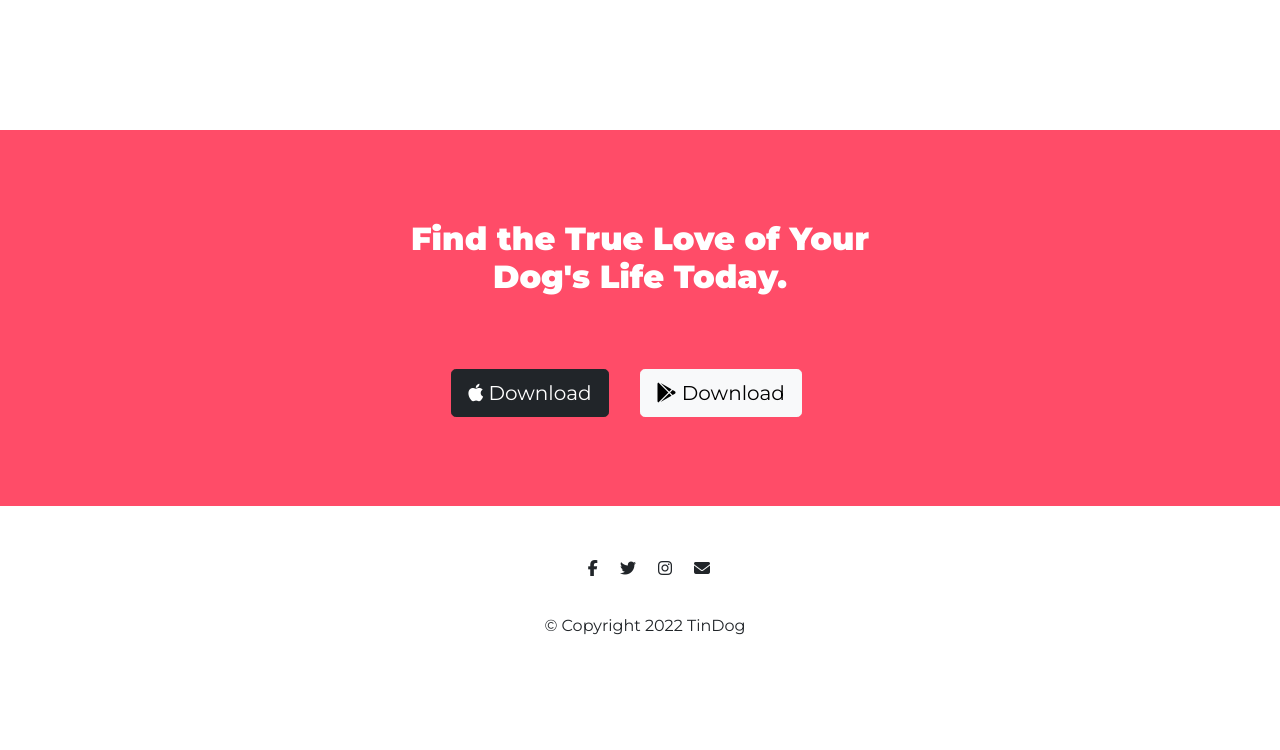
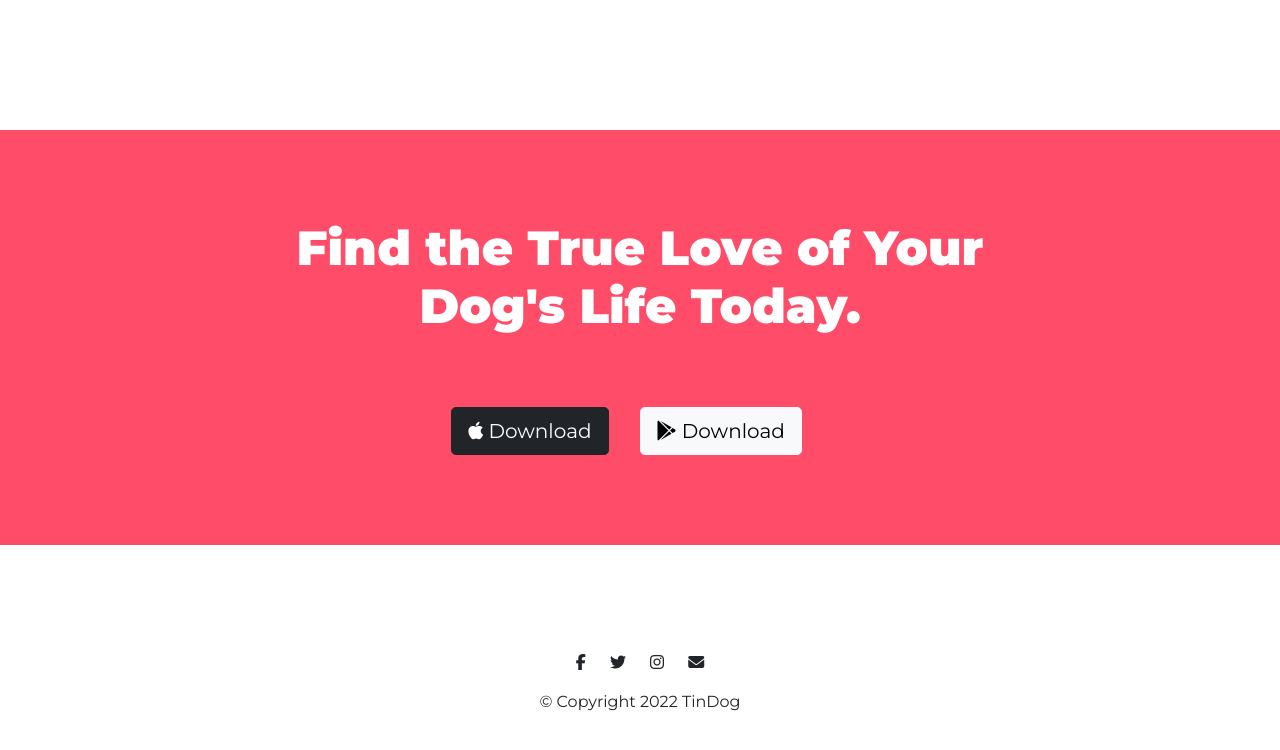
Before and after one commit to flexy777/tindog, a plain HTML site: page index.html in a window 1280 px wide. Shown: the part 2310-3060 px from the top of the page. Before the commit the page ends 3015 px from the top, so only its background shows below. Drawn offline with nearby package versions, Linux system fonts and the light colour scheme.

Commit message:
v1 update

```diff
--- a/css/styles.css
+++ b/css/styles.css
@@ -150,9 +150,9 @@
     color: #fff;
     font-family: 'Montserrat', sans-serif;
     font-weight: bold;
-    font-size: 2rem;
+    font-size: 3rem;
     padding: 0% 0% 3%;
-    width: 60%;
+    width: 80%;
     margin: auto;
 
 }
@@ -166,14 +166,14 @@
 #footer{
     text-align: center;
     background-color: #fff;
-    padding: 4% 15%;
+    padding: 7% 15%;
 
 
 }
 .social-icons{
-    margin: 0% 0% 2% 2%;
+    margin: 20px 10px;
 }
-#footer p{
+/* #footer p{
     padding-left: 10px;
     padding-top: 20px;
-}
+} */
--- a/index.html
+++ b/index.html
@@ -40,13 +40,13 @@
         <div class="collapse navbar-collapse" id="navbarTogglerDemo01">
           <ul class="navbar-nav ms-auto">
             <li class="nav-item">
-              <a class="nav-link" href="">Contact</a>
+              <a class="nav-link" href="#footer">Contact</a>
             </li>
             <li class="nav-item">
-              <a class="nav-link" href="">Pricing</a>
+              <a class="nav-link" href="#pricing">Pricing</a>
             </li>
             <li class="nav-item">
-              <a class="nav-link" href="">Download</a>
+              <a class="nav-link" href="#cta">Download</a>
             </li>
 
 
```
